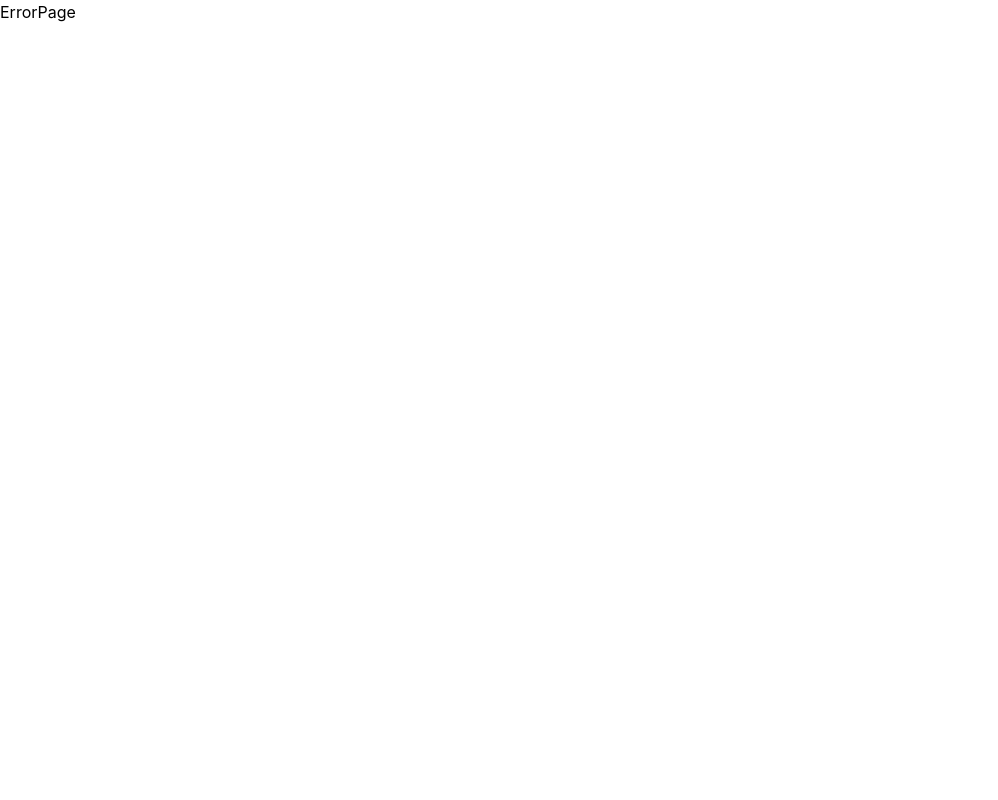
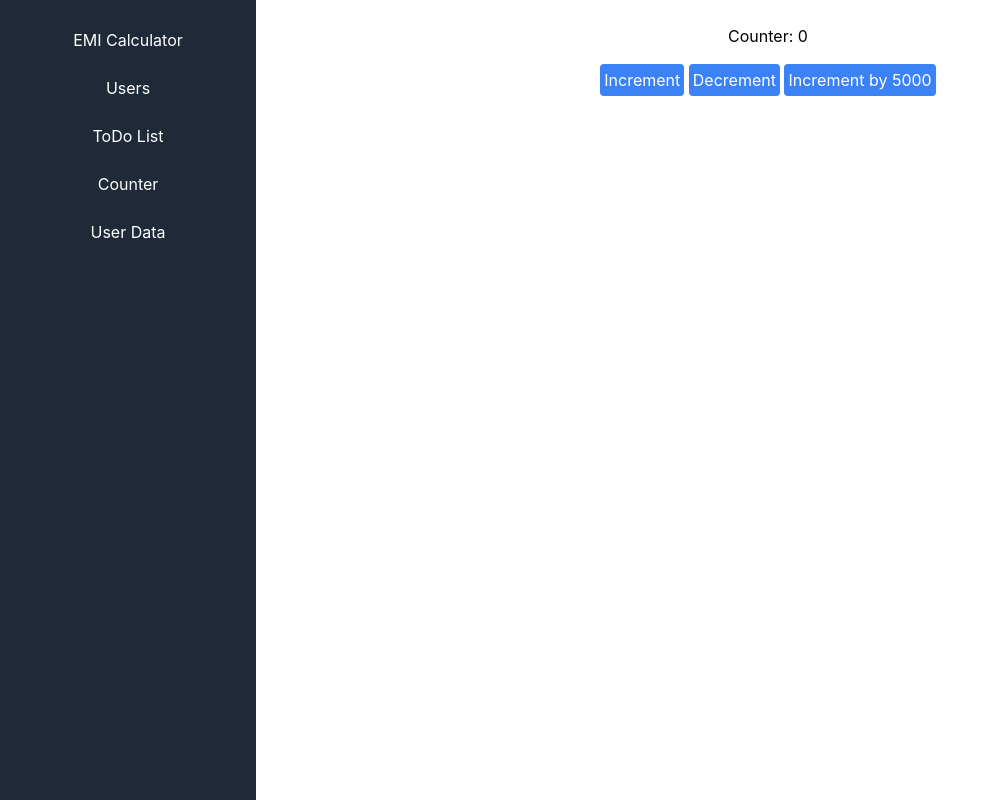
Before and after one commit to sugandha-v-sharma/practice-repo, a React (Create React App) app: page /counter in a window 1280 px wide. Before the commit this address had no page. Shown: the whole page, without its empty margins (0-998 px from the left). Built offline with nearby package versions, Linux system fonts and the light colour scheme.

Commit message:
redux toolkit

```diff
--- a/package.json
+++ b/package.json
@@ -10,6 +10,7 @@
     "@types/node": "^16.18.126",
     "@types/react": "^19.1.2",
     "@types/react-dom": "^19.1.2",
+    "axios": "^1.8.4",
     "react": "^19.1.0",
     "react-dom": "^19.1.0",
     "react-redux": "^9.2.0",
--- a/src/components/sidebar.tsx
+++ b/src/components/sidebar.tsx
@@ -19,6 +19,16 @@ function Sidebar() {
                         ToDo List
                     </li>
                 </a>
+                <a href="/counter">
+                    <li className='p-3'>
+                        Counter
+                    </li>
+                </a>
+                <a href="/userData">
+                    <li className='p-3'>
+                        User Data
+                    </li>
+                </a>
             </ul>
         </>
     )
--- a/src/index.tsx
+++ b/src/index.tsx
@@ -3,13 +3,17 @@ import ReactDOM from 'react-dom/client';
 import './index.css';
 import App from './App';
 import reportWebVitals from './reportWebVitals';
+import { Provider } from 'react-redux';
+import store from "./redux/store"
 
 const root = ReactDOM.createRoot(
   document.getElementById('root') as HTMLElement
 );
 root.render(
   <React.StrictMode>
+    <Provider store={store}>
     <App />
+    </Provider>
   </React.StrictMode>
 );
 
--- /dev/null
+++ b/src/pages/counter/counter.tsx
@@ -0,0 +1,23 @@
+import React from "react";
+import { useDispatch, useSelector } from "react-redux"; // Remove the unnecessary UseDispatch import
+import { increment, decrement, incrementByAmount } from "../../redux/counter/counterSlice";
+import { AppDispatch, RootState } from "../../redux/store";
+
+function Counter() {
+    // const dispatch = useDispatch(); // Correct hook usage
+    // const count = useSelector((state: { counter: { value: number } }) => state.counter.value); // Access the counter value from the state
+
+    const dispatch = useDispatch<AppDispatch>()
+
+    const count = useSelector((state: RootState) => state.counter.value);
+    return(
+        <div className="text-center">
+            <h1>Counter: {count}</h1>
+            <button className="bg-blue-500 hover:bg-blue-900 p-1  rounded text-white mt-4" onClick={() => dispatch(increment())}>Increment</button> {/* Increment button */}
+            <button className="bg-blue-500 hover:bg-blue-900 p-1  rounded text-white mt-4" onClick={() => dispatch(decrement())}>Decrement</button> {/* Decrement button */}
+            <button className="bg-blue-500 hover:bg-blue-900 p-1  rounded text-white mt-4" onClick={() => dispatch(incrementByAmount(5000))}>Increment by 5000</button> {/* Increment by 5000 button */}
+        </div>
+    );
+}
+
+export default Counter;
--- /dev/null
+++ b/src/pages/userData/userData.tsx
@@ -0,0 +1,34 @@
+// src/features/users/UsersList.tsx
+import React, { useEffect } from 'react'
+import { useSelector, useDispatch } from 'react-redux'
+import { fetchUsers } from '../../redux/userData/userSlice'
+import { AppDispatch, RootState } from '../../redux/store'
+
+const UsersList: React.FC = () => {
+    const dispatch = useDispatch<AppDispatch>()
+
+    const { users, status, error } = useSelector(
+        (state: RootState) => state.user
+      )
+
+  useEffect(() => {
+    if (status === 'idle') {
+      dispatch(fetchUsers())
+    }
+  }, [dispatch, status])
+
+  if (status === 'loading') return <p>Loading...</p>
+  if (status === 'failed') return <p>Error: {error}</p>
+
+  return (
+    <ul className='text-center'>
+      {users.map((user:any) => (
+        <li key={user.id}>
+          <strong>{user.name}</strong> - {user.email}
+        </li>
+      ))}
+    </ul>
+  )
+}
+
+export default UsersList
--- /dev/null
+++ b/src/redux/counter/counterSlice.tsx
@@ -0,0 +1,28 @@
+import { createSlice } from '@reduxjs/toolkit';
+
+//initialState for the counter
+const initialState = {
+    value: 0
+}
+
+//create a slice with a name, initial state and reducers
+const counterSlice = createSlice({
+    name: 'counter',
+    initialState,
+    reducers:{
+        increment:(state) => {
+            state.value = state.value + 1
+        },
+        decrement: (state) => {
+            state.value = state.value - 1
+        },
+        incrementByAmount:(state, action)=>{
+            state.value = state.value + action.payload
+        }
+    }
+})
+
+
+export const {increment, decrement, incrementByAmount} = counterSlice?.actions;
+
+export default counterSlice.reducer;
--- /dev/null
+++ b/src/redux/store.tsx
@@ -0,0 +1,16 @@
+import { configureStore } from '@reduxjs/toolkit';
+import counterSlice from "./counter/counterSlice";
+import userSlice from "./userData/userSlice"
+
+//set up redux store by combining all your slices
+const store = configureStore({
+    reducer:{
+        counter : counterSlice, //adding counterSlice to store
+        user : userSlice
+    }
+})
+
+export type RootState = ReturnType<typeof store.getState>
+export type AppDispatch = typeof store.dispatch
+
+export default store;
--- /dev/null
+++ b/src/redux/userData/userSlice.tsx
@@ -0,0 +1,47 @@
+import {createSlice, createAsyncThunk} from '@reduxjs/toolkit';
+import axios from "axios"
+
+export const fetchUsers = createAsyncThunk('users/fetchUsers', async () => {
+    const response = await axios.get('https://jsonplaceholder.typicode.com/users')
+    return response.data
+  })
+
+  type User = {
+    id: number
+    name: string
+    email: string
+  }
+
+  interface UsersState {
+    users: User[]
+    status: 'idle' | 'loading' | 'succeeded' | 'failed'
+    error: string | null
+  }
+
+  const initialState: UsersState = {
+    users: [],
+    status: 'idle',
+    error: null,
+  }
+
+  const usersSlice = createSlice({
+    name: 'user',
+    initialState,
+    reducers: {},
+    extraReducers: (builder) => {
+      builder
+        .addCase(fetchUsers.pending, (state) => {
+          state.status = 'loading'
+        })
+        .addCase(fetchUsers.fulfilled, (state, action) => {
+          state.status = 'succeeded'
+          state.users = action.payload
+        })
+        .addCase(fetchUsers.rejected, (state, action) => {
+          state.status = 'failed'
+          state.error = action.error.message ?? 'Something went wrong'
+        })
+    },
+  })
+
+  export default usersSlice.reducer
```
Also changed, not shown: src/App.tsx (+10 -0 lines), 1 other file (tests, documents, lock files or other folders).
